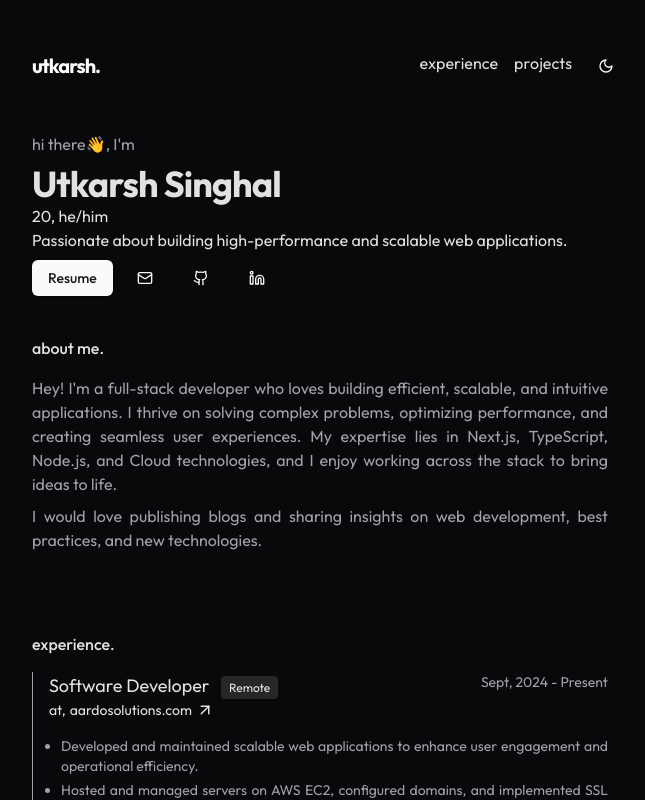
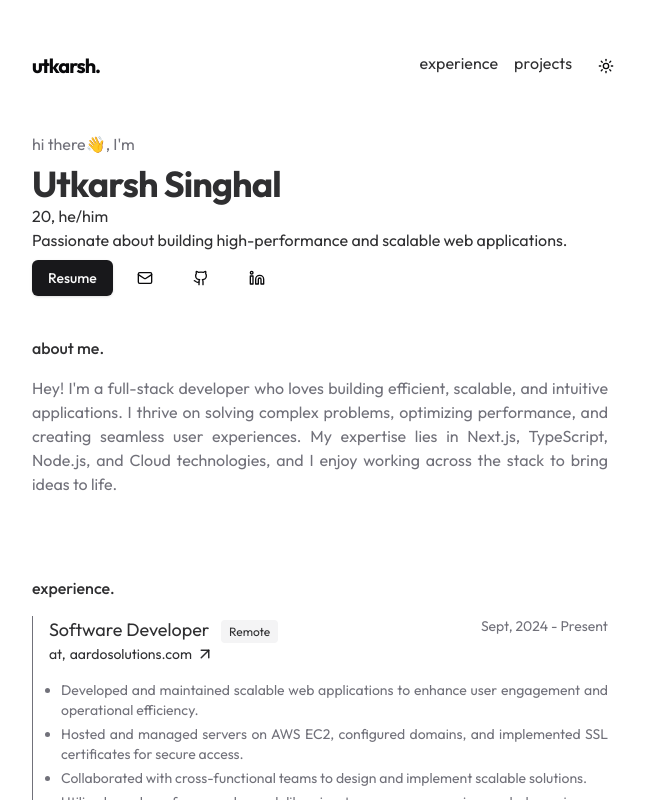
Before and after one commit to phats02/portfolio, a Next.js app: page / in a window 1280 px wide. Shown: the top 800 px of the page, without its empty margins (320-965 px from the left). Built offline with nearby package versions, Linux system fonts and the light colour scheme.

Commit message:
[ UPDATED ] : Add ALL_PROJECTS link to data module and change default theme to system

```diff
--- a/src/app/data.ts
+++ b/src/app/data.ts
@@ -133,6 +133,9 @@ export const DATA = {
     },
   },
 
+  ALL_PROJECTS:
+    "https://github.com/stars/Utkarsh-Singhal-26/lists/projects-man-technologist",
+
   SKILLS: {
     Languages: ["JavaScript", "TypeScript", "HTML", "CSS", "Node.js"],
     Frameworks: [
--- a/src/app/layout.tsx
+++ b/src/app/layout.tsx
@@ -26,7 +26,7 @@ export default function RootLayout({
       >
         <ThemeProvider
           attribute="class"
-          defaultTheme="dark"
+          defaultTheme="system"
           enableSystem
           disableTransitionOnChange
         >
--- a/src/app/page.tsx
+++ b/src/app/page.tsx
@@ -20,7 +20,7 @@ export default function Page() {
         <Header data={DATA.HEADER} />
         <AboutMe data={DATA.ABOUT_ME} />
         <Experience data={DATA.EXPERIENCE} />
-        <Projects data={DATA.PROJECTS} />
+        <Projects data={DATA.PROJECTS} all={DATA.ALL_PROJECTS} />
         <Skills data={DATA.SKILLS} />
         <Footer />
       </main>
--- a/src/components/sections/about-me.tsx
+++ b/src/components/sections/about-me.tsx
@@ -9,7 +9,7 @@ export function AboutMe({ data }: { data: Record<string, string> }) {
           <span className="hidden sm:inline">{data.EXPERTISE}</span>
         </span>
 
-        <span>{data.BLOG}</span>
+        {/* <span>{data.BLOG}</span> */}
       </p>
     </div>
   );
--- a/src/components/sections/projects.tsx
+++ b/src/components/sections/projects.tsx
@@ -8,7 +8,13 @@ interface IProjectData {
   TECH_STACK: string[];
 }
 
-export function Projects({ data }: { data: Record<string, IProjectData> }) {
+export function Projects({
+  data,
+  all,
+}: {
+  data: Record<string, IProjectData>;
+  all: string;
+}) {
   return (
     <div id="projects" className="py-10">
       <h2 className="text-base font-medium text-primary/90">projects.</h2>
@@ -68,8 +74,9 @@ export function Projects({ data }: { data: Record<string, IProjectData> }) {
       <div className="mt-8 flex justify-center">
         <a
           target="_blank"
+          rel="noopener noreferrer"
           className="inline-flex items-center justify-center whitespace-nowrap rounded-md font-medium transition-colors focus-visible:outline-none focus-visible:ring-1 focus-visible:ring-ring disabled:pointer-events-none disabled:opacity-50 border border-input bg-background shadow-sm hover:bg-accent hover:text-accent-foreground h-9 px-4 py-2 text-sm text-muted-foreground"
-          href="https://github.com/stars/Utkarsh-Singhal-26/lists/projects-man-technologist"
+          href={all}
         >
           View all projects
         </a>
```
